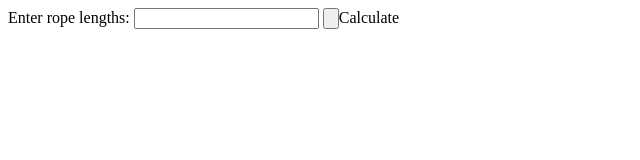
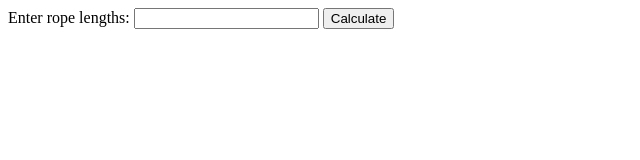
Before and after one commit to acciojob/Minimum-Cost-Of-Ropes-beastvaibhv, a website: page main.html in a window 1280 px wide. Shown: the full height of the page, 0-640 px from the left. Drawn offline with Linux system fonts and the light colour scheme.

Commit message:
created a submission

```diff
--- a/main.html
+++ b/main.html
@@ -9,7 +9,7 @@
     <form id="form" method="post">
         <label for="rope-lengths">Enter rope lengths:</label>
         <input type="text" id="rope-lengths">
-        <input type="button" onclick="calculateMinCost()">Calculate</input>
+        <button type="button" onclick="calculateMinCost()">Calculate</button>
       </form>
       <div id="result"></div>
 
```
Also changed, not shown: script.js (+2 -5 lines).
